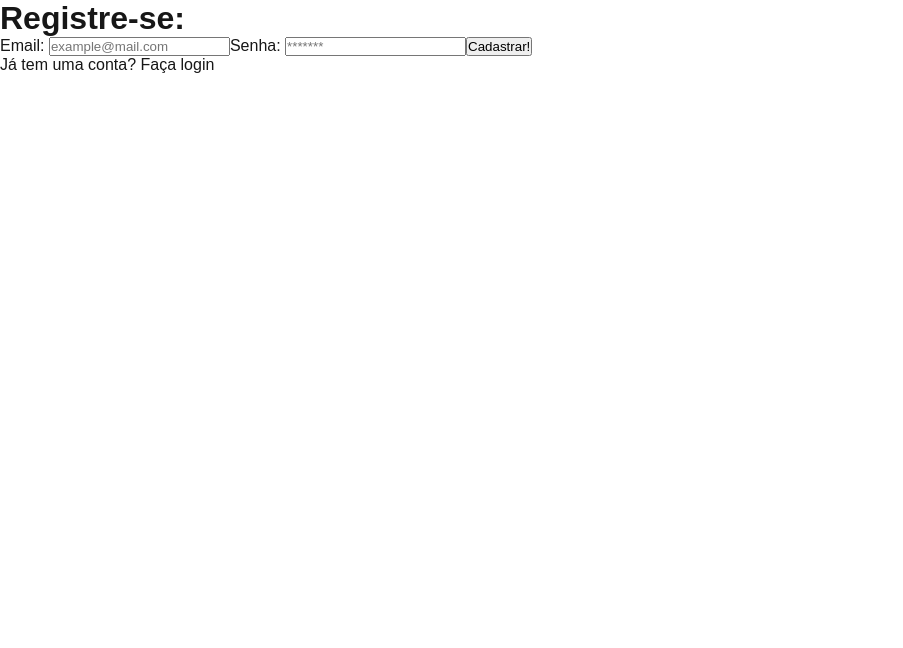
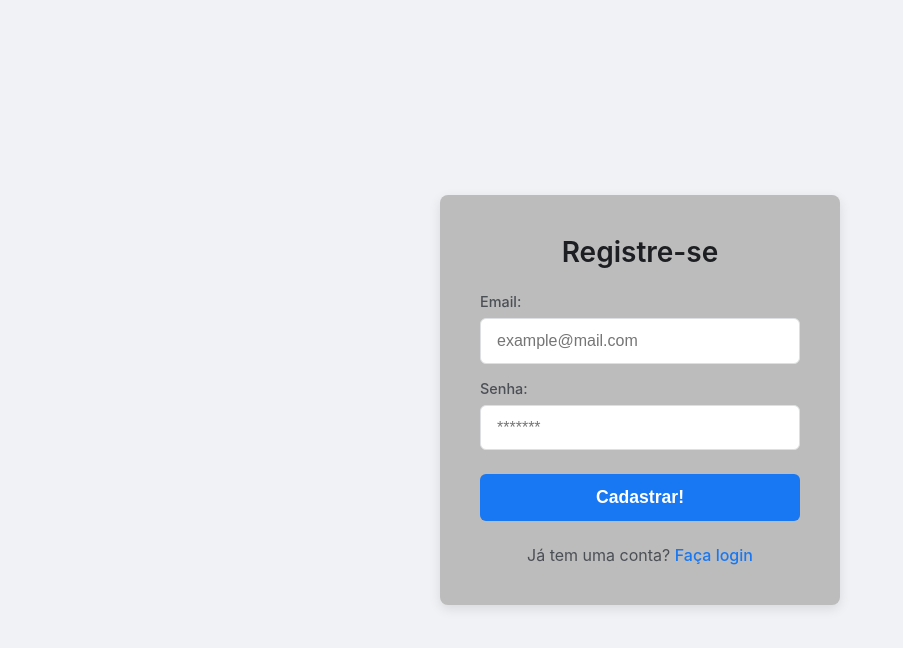
Before and after one commit to Vinimtt/pwm-projeto-site, a Next.js app in the folder site/: page /Register in a window 1280 px wide. Shown: the top 648 px of the page, without its empty margins (0-903 px from the left). Built offline with nearby package versions, Linux system fonts and the light colour scheme; no server answers; what parse would draw is missing.

Commit message:
adicao do css para a pagina de registro

```diff
--- a/site/app/Register/page.js
+++ b/site/app/Register/page.js
@@ -1,77 +1,75 @@
-// app/Register/page.js
-
 "use client";
 
 import Link from "next/link";
 import React, { useState } from "react";
-import { useRouter } from "next/navigation"; // Import para o redirecionamento
+import { useRouter } from "next/navigation";
 import { registerUser } from "../services/auth";
+import styles from "../styles/TeladeRegistro.module.css";
 
 const Register = () => {
-    // State para guardar os dados do formulário, erros e mensagens de sucesso
     const [email, setEmail] = useState("");
     const [password, setPassword] = useState("");
     const [error, setError] = useState("");
     const [success, setSuccess] = useState("");
-    const router = useRouter(); // Hook para lidar com o redirecionamento
+    const router = useRouter();
 
-    // Função para lidar com a submissão do formulário
     const handleSubmit = async (e) => {
-        e.preventDefault(); // Previne o comportamento padrão de submissão do formulário
-        setError(""); // Limpa erros anteriores
-        setSuccess(""); // Limpa mensagens de sucesso anteriores
+        e.preventDefault();
+        setError("");
+        setSuccess("");
 
         try {
-            // Chama a função registerUser do seu serviço de autenticação
             await registerUser(email, password);
             setSuccess("Cadastro realizado com sucesso! Redirecionando para o login...");
 
-            // Redireciona para a página de login após 2 segundos
             setTimeout(() => {
-                router.push("/Login"); // Altere '/Login' para a rota da sua página de login
+                router.push("/Login");
             }, 2000);
 
         } catch (err) {
-            // Lida com erros da função de registro
             setError(err.message || "Ocorreu um erro ao tentar cadastrar.");
             console.error(err);
         }
     };
 
     return (
-        <div>
-            <h1>Registre-se:</h1>
-            <div>
-                {/* Associa a função handleSubmit ao evento onSubmit do formulário */}
-                <form onSubmit={handleSubmit}>
-                    <label htmlFor="email">Email: </label>
+
+        <div className={styles.registerContainer}>
+            <div className={styles.registerCard}>
+                <h1 className={styles.title}>Registre-se</h1>
+                <form onSubmit={handleSubmit} className={styles.form}>
+                    <label htmlFor="email" className={styles.label}>Email:</label>
                     <input
                         type="email"
                         name="email"
                         id="email"
                         placeholder="example@mail.com"
-                        value={email} // Componente controlado
-                        onChange={(e) => setEmail(e.target.value)} // Atualiza o state ao mudar
+                        value={email}
+                        onChange={(e) => setEmail(e.target.value)}
                         required
+                        className={styles.input}
                     />
-                    <label htmlFor="password">Senha: </label>
+                    <label htmlFor="password" className={styles.label}>Senha:</label>
                     <input
                         type="password"
                         name="password"
                         id="password"
                         placeholder="*******"
-                        value={password} // Componente controlado
-                        onChange={(e) => setPassword(e.target.value)} // Atualiza o state ao mudar
+                        value={password}
+                        onChange={(e) => setPassword(e.target.value)}
                         required
+                        className={styles.input}
                     />
-                    <button type="submit" name="button"> Cadastrar! </button>
+                    <button type="submit" name="button" className={styles.button}>
+                        Cadastrar!
+                    </button>
                 </form>
 
-                {/* Exibe mensagens de erro ou sucesso */}
-                {error && <p style={{ color: "red" }}>{error}</p>}
-                {success && <p style={{ color: "green" }}>{success}</p>}
+                {/* Combina classes para mensagens de erro/sucesso */}
+                {error && <p className={`${styles.message} ${styles.error}`}>{error}</p>}
+                {success && <p className={`${styles.message} ${styles.success}`}>{success}</p>}
 
-                <p>
+                <p className={styles.loginLink}>
                     Já tem uma conta? <Link href="/Login">Faça login</Link>
                 </p>
             </div>
--- a/site/app/styles/TeladeLogin.module.css
+++ b/site/app/styles/TeladeLogin.module.css
@@ -11,7 +11,7 @@
   flex-direction: column;
   gap: 1rem;
   padding: 2rem;
-  background-color: rgb(165, 141, 141);
+  background-color: rgb(189, 188, 188);
   border-radius: 8px;
   box-shadow: 0 4px 12px rgba(0, 0, 0, 0.1);
   width: 100%;
--- /dev/null
+++ b/site/app/styles/TeladeRegistro.module.css
@@ -0,0 +1,115 @@
+.registerContainer {
+  display: flex;
+  justify-content: center;
+  align-items: center;
+  min-height: 100vh;
+  background-color: #f0f2f5;
+  font-family: -apple-system, BlinkMacSystemFont, "Segoe UI", Roboto, "Helvetica Neue", Arial, sans-serif;
+}
+
+.registerCard {
+  background-color: rgb(189, 188, 188);
+  padding: 2.5rem;
+  border-radius: 8px;
+  box-shadow: 0 4px 12px rgba(0, 0, 0, 0.1);
+  width: 100%;
+  max-width: 400px;
+  box-sizing: border-box;
+}
+
+
+.title {
+  font-size: 1.75rem;
+  font-weight: 600;
+  color: #1c1e21;
+  text-align: center;
+  margin-bottom: 1.5rem;
+}
+
+
+.form {
+  display: flex;
+  flex-direction: column;
+  gap: 1rem;
+}
+
+
+.label {
+  font-weight: 500;
+  color: #4b4f56;
+  font-size: 0.9rem;
+  margin-bottom: -8px;
+}
+
+
+.input {
+  width: 100%;
+  padding: 0.8rem 1rem;
+  border: 1px solid #dddfe2;
+  border-radius: 6px;
+  font-size: 1rem;
+  box-sizing: border-box;
+  transition: border-color 0.2s, box-shadow 0.2s;
+}
+
+
+.input:focus {
+  border-color: #1877f2;
+  box-shadow: 0 0 0 2px rgba(24, 119, 242, 0.2);
+  outline: none;
+}
+
+
+.button {
+  background-color: #1877f2;
+  color: #ffffff;
+  border: none;
+  padding: 0.8rem 1rem;
+  border-radius: 6px;
+  font-size: 1.1rem;
+  font-weight: 600;
+  cursor: pointer;
+  transition: background-color 0.2s;
+  margin-top: 0.5rem;
+}
+
+
+.button:hover {
+  background-color: #166fe5;
+}
+
+
+.message {
+  text-align: center;
+  padding: 0.75rem;
+  border-radius: 6px;
+  margin-top: 1rem;
+  font-size: 0.9rem;
+}
+
+.error {
+  background-color: #fde2e2;
+  color: #721c24;
+}
+
+.success {
+  background-color: #d4edda;
+  color: #155724;
+}
+
+
+.loginLink {
+  text-align: center;
+  margin-top: 1.5rem;
+  color: #4b4f56;
+}
+
+.loginLink a {
+  color: #1877f2;
+  text-decoration: none;
+  font-weight: 500;
+}
+
+.loginLink a:hover {
+  text-decoration: underline;
+}
```
